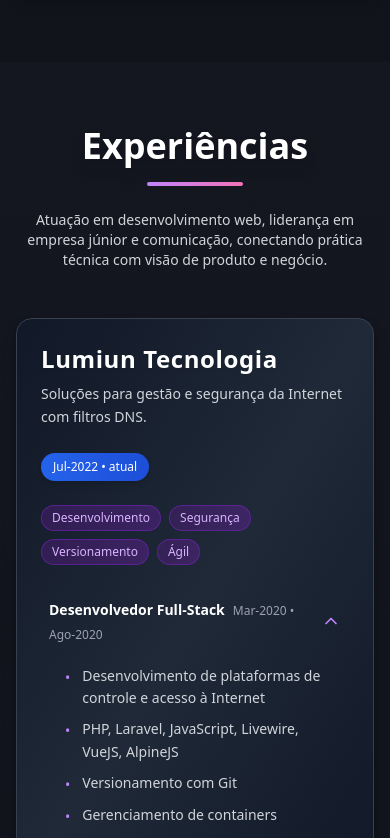
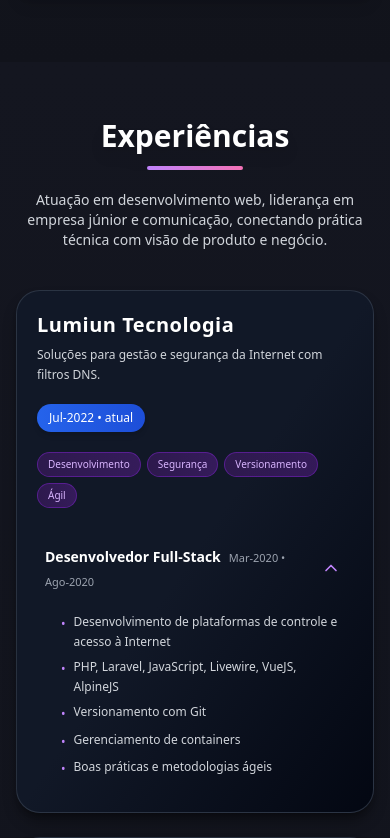
Before and after one commit to andersondev96/portfolio-dev, a Next.js app: page / in a window 390 px wide. Shown: the part 2206-3044 px from the top of the page. Built offline with nearby package versions, Linux system fonts and the light colour scheme.

Commit message:
refactor: adjusting responsive layout to laptop

```diff
--- a/src/components/experience-card.tsx
+++ b/src/components/experience-card.tsx
@@ -28,7 +28,7 @@
   period,
   badges,
   roles,
-  defaultOpen
+  defaultOpen,
 }: ExperienceCardProps) {
   const [openRole, setOpenRole] = useState<string>(
     defaultOpen && defaultOpen.length > 0 ? `role-${defaultOpen[0]}` : ""
@@ -43,19 +43,23 @@
       transition={{ duration: 0.4 }}
       viewport={{ once: true }}
     >
-      <Card className="flex flex-col h-full gap-5 p-6 md:p-8 bg-gradient-to-br from-gray-900 via-gray-800 to-gray-900 text-white shadow-lg hover:shadow-2xl hover:shadow-purple-500/20 border border-gray-700 hover:border-purple-500/50 transition-all duration-300 rounded-2xl">
-
-        <CardHeader className="p-0 space-y-4">
+      <Card
+        className="
+          flex flex-col h-full gap-4
+          p-5 md:p-6 lg:p-8
+        "
+      >
+        <CardHeader className="p-0 space-y-3 md:space-y-4">
           <motion.div
             initial={{ opacity: 0 }}
             whileInView={{ opacity: 1 }}
             transition={{ duration: 0.5, delay: 0.1 }}
             viewport={{ once: true }}
           >
-            <CardTitle className="text-2xl md:text-3xl font-bold text-white">
+            <CardTitle className="text-xl md:text-[1.25rem] lg:text-2xl font-bold text-white">
               {company}
             </CardTitle>
-            <p className="text-sm md:text-base text-gray-300 mt-2 leading-relaxed">
+            <p className="text-xs sm:text-sm md:text-[0.9rem] text-gray-300 mt-1.5 md:mt-2 leading-relaxed">
               {description}
             </p>
           </motion.div>
@@ -66,7 +70,7 @@
             transition={{ duration: 0.4, delay: 0.2 }}
             viewport={{ once: true }}
           >
-            <Badge className="inline-block">
+            <Badge className="inline-block text-[11px] md:text-xs px-2.5 py-1">
               {period}
             </Badge>
           </motion.div>
@@ -75,15 +79,23 @@
             initial={{ opacity: 0, y: 10 }}
             animate={{ opacity: 1, y: 0 }}
             transition={{ duration: 0.4, delay: 0.25 }}
-            className="flex flex-wrap gap-2"
+            className="flex flex-wrap gap-1.5 md:gap-2"
           >
-            {badges && badges.length > 0 && badges.map((badge, index) => (
+            {badges &&
+              badges.length > 0 &&
+              badges.map((badge, index) => (
                 <motion.span
                   key={index}
                   initial={{ opacity: 0, scale: 0.8 }}
                   animate={{ opacity: 1, scale: 1 }}
                   transition={{ duration: 0.3, delay: 0.25 + index * 0.05 }}
-                className="inline-block text-xs px-2.5 py-1 rounded-full bg-gradient-to-r from-purple-900/40 to-purple-800/40 text-purple-300 font-medium border border-purple-700/50 hover:border-purple-500/70 hover:from-purple-900/60 hover:to-purple-800/60 transition-all duration-200"
+                  className="
+                    inline-block text-[10px] md:text-xs px-2.5 py-1
+                    rounded-full bg-gradient-to-r from-purple-900/40 to-purple-800/40
+                    text-purple-300 font-medium border border-purple-700/50
+                    hover:border-purple-500/70 hover:from-purple-900/60 hover:to-purple-800/60
+                    transition-all duration-200
+                  "
                 >
                   {badge}
                 </motion.span>
@@ -91,7 +103,14 @@
           </motion.div>
         </CardHeader>
 
-        <CardContent className="p-0 flex-1">
+        <CardContent
+          className="
+            p-0 flex-1
+            mt-2
+            max-h-[260px] md:max-h-[220px] lg:max-h-none
+            overflow-y-auto pr-1
+          "
+        >
           <Accordion.Root
             type="single"
             collapsible
@@ -110,12 +129,12 @@
                 <CustomAccordionItem
                   value={`role-${index}`}
                   trigger={
-                    <div className="flex items-center justify-between w-full flex-1 pr-2">
+                    <div className="flex items-center justify-between w-full flex-1 pr-1">
                       <div className="text-left">
-                        <span className="font-semibold text-white text-sm md:text-base">
+                        <span className="font-semibold text-white text-sm md:text-[0.95rem]">
                           {role.title}
                         </span>
-                        <span className="ml-2 text-xs md:text-sm text-gray-400 font-normal">
+                        <span className="ml-2 text-[11px] md:text-xs text-gray-400 font-normal">
                           {role.period}
                         </span>
                       </div>
@@ -123,7 +142,7 @@
                   }
                 >
                   <motion.ul
-                    className="text-sm md:text-base text-gray-300 space-y-2 mt-2 ml-4"
+                    className="text-xs sm:text-sm md:text-[0.9rem] text-gray-300 space-y-1.5 mt-2 ml-4"
                     initial={{ opacity: 0 }}
                     animate={{ opacity: 1 }}
                     transition={{ duration: 0.3 }}
@@ -131,12 +150,14 @@
                     {role.responsibilities.map((item, i) => (
                       <motion.li
                         key={i}
-                        className="flex items-start gap-3 leading-relaxed"
+                        className="flex items-start gap-2 leading-relaxed"
                         initial={{ opacity: 0, x: -10 }}
                         animate={{ opacity: 1, x: 0 }}
                         transition={{ duration: 0.3, delay: i * 0.05 }}
                       >
-                        <span className="text-purple-400 flex-shrink-0 mt-0.5">•</span>
+                        <span className="text-purple-400 flex-shrink-0 mt-0.5">
+                          •
+                        </span>
                         <span>{item}</span>
                       </motion.li>
                     ))}
--- a/src/components/experiences.tsx
+++ b/src/components/experiences.tsx
@@ -106,20 +106,20 @@
   return (
     <section
       id="experiences"
-      className="relative w-full py-16 md:py-24 bg-gradient-to-b from-[#141620] to-[#0f1118]"
+      className="relative w-full py-14 md:py-18 lg:py-24 bg-gradient-to-b from-[#141620] to-[#0f1118]"
       aria-labelledby="experiences-title"
     >
-      <div className="max-w-7xl mx-auto px-4 md:px-6 lg:px-8">
+      <div className="max-w-5xl lg:max-w-6xl xl:max-w-7xl mx-auto px-4 sm:px-6 lg:px-8">
         <motion.div
           initial={{ opacity: 0, y: -30 }}
           whileInView={{ opacity: 1, y: 0 }}
           transition={{ duration: 0.6 }}
           viewport={{ once: true, amount: 0.2 }}
-          className="text-center mb-12 md:mb-16"
+          className="text-center mb-10 md:mb-12 lg:mb-16"
         >
           <h2
             id="experiences-title"
-            className="text-4xl md:text-5xl lg:text-6xl font-bold text-white drop-shadow-lg"
+            className="text-3xl sm:text-4xl md:text-[2.5rem] lg:text-5xl xl:text-6xl font-bold text-white drop-shadow-lg"
           >
             Experiências
           </h2>
@@ -128,9 +128,10 @@
             whileInView={{ width: "6rem" }}
             transition={{ delay: 0.2, duration: 0.5 }}
             viewport={{ once: true }}
-            className="mx-auto mt-4 h-1 bg-gradient-to-r from-purple-400 to-pink-400 rounded-full"
+            className="mx-auto mt-3 md:mt-4 h-1 bg-gradient-to-r from-purple-400 to-pink-400 rounded-full"
           />
-          <p className="mt-6 max-w-3xl mx-auto text-sm md:text-base text-gray-300">
+
+          <p className="mt-5 md:mt-6 max-w-3xl mx-auto text-sm md:text-[0.95rem] lg:text-base text-gray-300">
             Atuação em desenvolvimento web, liderança em empresa júnior e
             comunicação, conectando prática técnica com visão de produto e
             negócio.
@@ -142,7 +143,7 @@
           whileInView={{ opacity: 1 }}
           transition={{ duration: 0.8 }}
           viewport={{ once: true, amount: 0.2 }}
-          className="grid grid-cols-1 lg:grid-cols-2 gap-6 md:gap-8"
+          className="grid grid-cols-1 lg:grid-cols-2 gap-6 md:gap-7 lg:gap-8"
         >
           {experiencesData.map((experience, index) => (
             <motion.div
--- a/src/components/ui/card.tsx
+++ b/src/components/ui/card.tsx
@@ -68,7 +68,7 @@
 >(({ className, ...props }, ref) => (
   <section
     ref={ref}
-    className={cn("px-6 pb-6 md:px-8 md:pb-7 space-y-3", className)}
+    className={cn("px-5 pb-5 md:px-6 md:pb-6 space-y-3", className)}
     {...props}
   />
 ));
```
Lines whose indentation alone changed are shown as unchanged.
